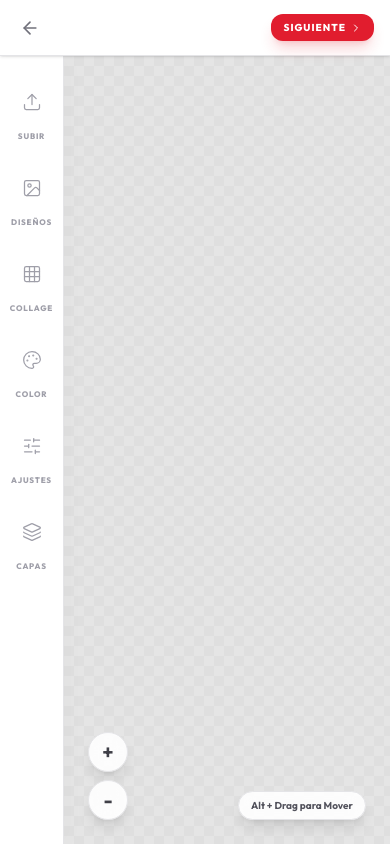
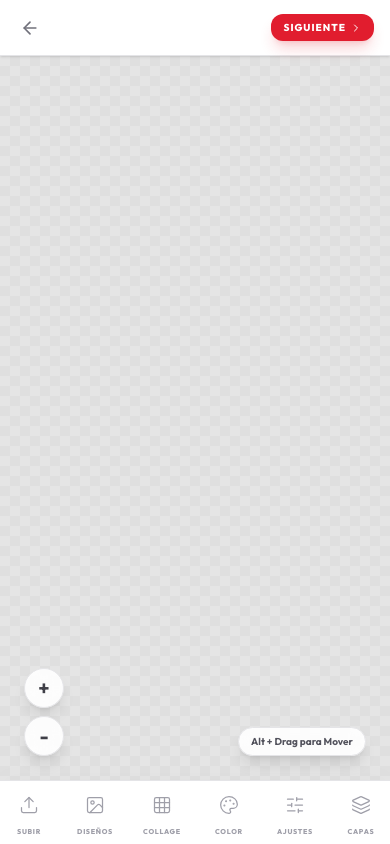
Before and after one commit to Fabricio-andino0203/Safa-Case-Studio, a React (Vite) app in the folder frontend/: page /editor/1 in a window 390 px wide. Built offline with nearby package versions, Linux system fonts and the light colour scheme; no server answers.

Commit message:
feat: optimizacion movil layout final

```diff
--- a/frontend/src/pages/Editor/Panels/index.jsx
+++ b/frontend/src/pages/Editor/Panels/index.jsx
@@ -256,11 +256,11 @@ export const PanelContainer = () => {
     <AnimatePresence>
       {activeTab && (
         <motion.div
-          initial={{ x: -300, opacity: 0 }}
-          animate={{ x: 0, opacity: 1 }}
-          exit={{ x: -300, opacity: 0 }}
+          initial={{ y: 300, opacity: 0 }}
+          animate={{ y: 0, opacity: 1 }}
+          exit={{ y: 300, opacity: 0 }}
           transition={{ type: "spring", stiffness: 300, damping: 30 }}
-          className="absolute left-16 sm:left-20 top-0 bottom-0 w-[calc(100vw-4rem)] sm:w-80 max-w-sm bg-white/95 backdrop-blur-xl border-r border-zinc-200 shadow-2xl p-4 sm:p-6 z-30"
+          className="absolute bottom-16 left-0 right-0 h-[50vh] sm:h-auto sm:bottom-0 sm:left-20 sm:top-0 sm:w-80 bg-white/95 backdrop-blur-xl border-t sm:border-t-0 sm:border-r border-zinc-200 shadow-2xl p-4 sm:p-6 z-30 rounded-t-[2rem] sm:rounded-none"
         >
           <div className="flex justify-between items-center mb-6 border-b border-zinc-100 pb-4">
             <h2 className="text-xs font-black uppercase tracking-widest text-zinc-400">
--- a/frontend/src/pages/Editor/Sidebar.jsx
+++ b/frontend/src/pages/Editor/Sidebar.jsx
@@ -15,7 +15,7 @@ const Sidebar = () => {
   ];
 
   return (
-    <aside className="w-16 sm:w-20 bg-white border-r border-zinc-200 flex flex-col py-6 items-center gap-6 z-40 relative shadow-[4px_0_24px_rgba(0,0,0,0.02)]">
+    <aside className="w-full h-16 sm:w-20 sm:h-full bg-white border-t sm:border-t-0 sm:border-r border-zinc-200 flex flex-row sm:flex-col py-2 sm:py-6 items-center justify-around sm:justify-start gap-2 sm:gap-6 z-40 relative shadow-[0_-4px_24px_rgba(0,0,0,0.02)] sm:shadow-[4px_0_24px_rgba(0,0,0,0.02)]">
       {tabs.map((tab) => {
         const Icon = tab.icon;
         const isActive = activeTab === tab.id;
@@ -23,12 +23,12 @@ const Sidebar = () => {
           <button
             key={tab.id}
             onClick={() => setActiveTab(tab.id)}
-            className={`flex flex-col items-center gap-1.5 w-full transition-all group ${isActive ? 'text-brand-red' : 'text-zinc-400 hover:text-zinc-900'}`}
+            className={`flex flex-col items-center gap-1 sm:gap-1.5 px-2 sm:w-full transition-all group ${isActive ? 'text-brand-red' : 'text-zinc-400 hover:text-zinc-900'}`}
           >
-            <div className={`p-3 rounded-2xl transition-all duration-300 ${isActive ? 'bg-red-50 shadow-sm' : 'group-hover:bg-zinc-50'}`}>
+            <div className={`p-2 sm:p-3 rounded-xl sm:rounded-2xl transition-all duration-300 ${isActive ? 'bg-red-50 shadow-sm' : 'group-hover:bg-zinc-50'}`}>
               <Icon className="w-5 h-5 sm:w-6 sm:h-6 stroke-[1.5]" />
             </div>
-            <span className="text-[8px] sm:text-[9px] font-black uppercase tracking-widest">{tab.label}</span>
+            <span className="text-[7px] sm:text-[9px] font-black uppercase tracking-widest">{tab.label}</span>
           </button>
         );
       })}
--- a/frontend/src/pages/Editor/index.jsx
+++ b/frontend/src/pages/Editor/index.jsx
@@ -32,10 +32,10 @@ const EditorLayout = () => {
   return (
     <div className="h-screen w-full bg-white flex flex-col overflow-hidden font-sans text-zinc-900 selection:bg-brand-red/20">
       <Toolbar />
-      <div className="flex-1 flex overflow-hidden relative">
+      <div className="flex-1 flex flex-col-reverse sm:flex-row overflow-hidden relative">
         <Sidebar />
         <PanelContainer />
-        <main className="flex-1 relative flex flex-col">
+        <main className="flex-1 relative flex flex-col overflow-hidden">
           <CanvasEngine />
           <FloatingContextMenu />
         </main>
```
